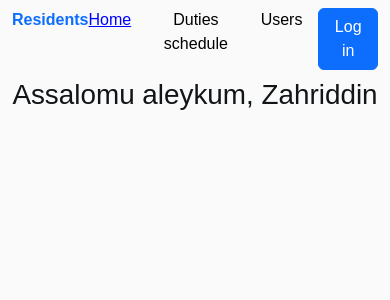
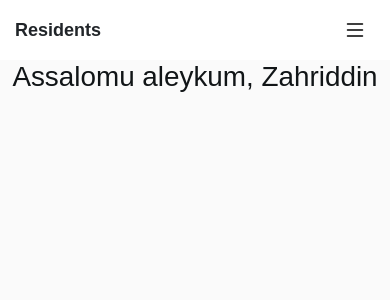
Before and after one commit to zahriddinus/control-your-flat, a React (Create React App) app: page / in a window 390 px wide. Shown: the top 300 px of the page. Built offline with nearby package versions, Linux system fonts and the light colour scheme.

Commit message:
I added some functionalities and changes for using!

```diff
--- a/src/components/Header/Header.jsx
+++ b/src/components/Header/Header.jsx
@@ -1,14 +1,25 @@
 import "./header.scss";
-import { useState } from "react";
+import { useEffect, useRef, useState } from "react";
 import { Link, NavLink, useNavigate } from "react-router-dom";
 import { supabase } from "../../lib/supabese";
 
 export const Header = () => {
   const navigate = useNavigate();
+
   const [message, setMessage] = useState("");
   const [email, setEmail] = useState("");
   const [password, setPassword] = useState("");
   const [isAdmin, setIsAdmin] = useState(window.localStorage.getItem("isAdmin") === "true");
+
+  const navRef = useRef(null);
+  const hamburgerRef = useRef(null);
+
+  const [showNotification, setShowNotification] = useState(false);
+  const [isMenuOpen, setIsMenuOpen] = useState(false);
+
+  const closeMenu = () => {
+    setIsMenuOpen(false);
+  };
 
   const handleLogin = async () => {
     const { data, error } = await supabase.auth.signInWithPassword({
@@ -28,6 +39,7 @@ export const Header = () => {
       .select("role")
       .eq("user_id", data.user.id)
       .single();
+
     console.log(profileError);
 
     if (profileError) {
@@ -55,10 +67,9 @@ export const Header = () => {
 
     setMessage("Authenticationdan muvaffaqiyatli otdingiz");
     handleDarkMode();
+
     console.log("Login successful:", data.user);
   };
-
-  const [showNotification, setShowNotification] = useState(false);
 
   function handleDarkMode() {
     setShowNotification(true);
@@ -68,8 +79,28 @@ export const Header = () => {
     }, 3000);
   }
 
+  useEffect(() => {
+    const handleClickOutside = (event) => {
+      if (!isMenuOpen) return;
+
+      const clickedInsideNav = navRef.current?.contains(event.target);
+      const clickedHamburger = hamburgerRef.current?.contains(event.target);
+
+      if (!clickedInsideNav && !clickedHamburger) {
+        setIsMenuOpen(false);
+      }
+    };
+
+    document.addEventListener("mousedown", handleClickOutside);
+
+    return () => {
+      document.removeEventListener("mousedown", handleClickOutside);
+    };
+  }, [isMenuOpen]);
+
   return (
-    <header>
+    <>
+      <header className="header">
         {showNotification && message && (
           <div
             className="position-absolute top-0 start-50 translate-middle-x p-3"
@@ -86,50 +117,103 @@ export const Header = () => {
           </div>
         )}
 
-      <div className="container py-2 d-flex justify-content-between">
-        <div>
-          <Link className="text-decoration-none fw-semibold" to="/">
+        <div className="container py-2 header__container">
+          {/* Logo */}
+          <div className="header__logo">
+            <Link className="text-decoration-none fw-semibold" to="/" onClick={closeMenu}>
               Residents
             </Link>
           </div>
 
-        <nav>
-          <ul className="m-0 p-0 list-unstyled d-flex ">
+          {/* Hamburger */}
+          <button
+            ref={hamburgerRef}
+            className={`header__hamburger ${isMenuOpen ? "open" : ""} rounded-circle`}
+            type="button"
+            onClick={() => setIsMenuOpen((prev) => !prev)}
+            aria-label={isMenuOpen ? "Close navigation" : "Open navigation"}
+          >
+            {isMenuOpen ? (
+              <svg
+                className="header__close"
+                xmlns="http://www.w3.org/2000/svg"
+                width="24"
+                height="24"
+                fill="currentColor"
+                class="bi bi-x-lg"
+                viewBox="0 0 16 16"
+              >
+                <path d="M2.146 2.854a.5.5 0 1 1 .708-.708L8 7.293l5.146-5.147a.5.5 0 0 1 .708.708L8.707 8l5.147 5.146a.5.5 0 0 1-.708.708L8 8.707l-5.146 5.147a.5.5 0 0 1-.708-.708L7.293 8z" />
+              </svg>
+            ) : (
+              <svg
+                xmlns="http://www.w3.org/2000/svg"
+                width="24"
+                height="24"
+                fill="currentColor"
+                class="bi bi-list"
+                viewBox="0 0 16 16"
+              >
+                <path
+                  fill-rule="evenodd"
+                  d="M2.5 12a.5.5 0 0 1 .5-.5h10a.5.5 0 0 1 0 1H3a.5.5 0 0 1-.5-.5m0-4a.5.5 0 0 1 .5-.5h10a.5.5 0 0 1 0 1H3a.5.5 0 0 1-.5-.5m0-4a.5.5 0 0 1 .5-.5h10a.5.5 0 0 1 0 1H3a.5.5 0 0 1-.5-.5"
+                />
+              </svg>
+            )}
+          </button>
+
+          {/* Navigation */}
+          <nav className={`header__nav ${isMenuOpen ? "show" : ""}`} ref={navRef}>
+            <ul className="m-0 p-0 list-unstyled header__nav-list w-100">
               {isAdmin && (
-              <li className="header__nav-item me-3">
+                <li className="header__nav-item">
                   <NavLink
                     to="/control-users"
                     className={({ isActive }) => (isActive ? "active-link" : "")}
+                    onClick={closeMenu}
                   >
                     Control Users
                   </NavLink>
                 </li>
               )}
 
-            <li className="header__nav-item me-3">
-              <NavLink to="/" className={({ isActive }) => (isActive ? "active-link" : "")}>
+              <li className="header__nav-item">
+                <NavLink
+                  to="/"
+                  className={({ isActive }) => (isActive ? "active-link" : "")}
+                  onClick={closeMenu}
+                >
                   Home
                 </NavLink>
               </li>
-            <li className="header__nav-item me-3">
+
+              <li className="header__nav-item">
                 <NavLink
                   to="/duties-schedule"
                   className={({ isActive }) => (isActive ? "active-link" : "")}
+                  onClick={closeMenu}
                 >
                   Duties schedule
                 </NavLink>
               </li>
-            <li className="header__nav-item me-3">
-              <NavLink to="/users" className={({ isActive }) => (isActive ? "active-link" : "")}>
+
+              <li className="header__nav-item">
+                <NavLink
+                  to="/users"
+                  className={({ isActive }) => (isActive ? "active-link" : "")}
+                  onClick={closeMenu}
+                >
                   Users
                 </NavLink>
               </li>
-            <li className="header__nav-item ">
+
+              <li className="header__nav-item">
                 <button
                   type="button"
                   className="btn btn-primary"
                   data-bs-toggle="modal"
                   data-bs-target="#exampleModal"
+                  onClick={closeMenu}
                 >
                   Log in
                 </button>
@@ -137,6 +221,7 @@ export const Header = () => {
             </ul>
           </nav>
         </div>
+      </header>
 
       {/* Modal */}
       <div
@@ -152,6 +237,7 @@ export const Header = () => {
               <h1 className="modal-title fs-5" id="exampleModalLabel">
                 Authentication
               </h1>
+
               <button
                 type="button"
                 className="btn-close"
@@ -165,6 +251,7 @@ export const Header = () => {
                 <label htmlFor="exampleFormControlInput1" className="form-label">
                   Email address
                 </label>
+
                 <input
                   type="email"
                   name="email"
@@ -176,20 +263,22 @@ export const Header = () => {
                   onChange={(evt) => setEmail(evt.target.value)}
                 />
               </div>
+
               <div>
                 <label htmlFor="inputPassword5" className="form-label">
                   Password
                 </label>
+
                 <input
                   type="password"
                   name="password"
                   autoComplete="current-password"
                   id="inputPassword5"
                   className="form-control"
-                  aria-describedby="passwordHelpBlock"
                   value={password}
                   onChange={(evt) => setPassword(evt.target.value)}
                 />
+
                 <div id="passwordHelpBlock" className="form-text">
                   Your password must be 8-20 characters long, contain letters and numbers, and must
                   not contain spaces, special characters, or emoji.
@@ -201,6 +290,7 @@ export const Header = () => {
               <button type="button" className="btn btn-secondary" data-bs-dismiss="modal">
                 Close
               </button>
+
               <button
                 type="button"
                 className="btn btn-primary"
@@ -213,6 +303,6 @@ export const Header = () => {
           </div>
         </div>
       </div>
-    </header>
+    </>
   );
 };
--- a/src/components/Header/header.scss
+++ b/src/components/Header/header.scss
@@ -1,9 +1,197 @@
-.header__nav-item a {
-  text-decoration: none;
-  color: black;
+.header {
+  width: 100%;
+  background-color: #fff;
+  position: sticky;
+  top: 0;
+  z-index: 1050;
+
+  &__container {
+    min-height: 60px;
+    display: flex;
+    align-items: center;
+    justify-content: space-between;
+    position: relative;
+  }
+
+  &__logo {
+    flex-shrink: 0;
+
+    a {
+      color: #212529;
+      font-size: 20px;
+    }
+  }
+
+  &__nav {
+    display: flex;
+    align-items: center;
+  }
+
+  &__nav-list {
+    display: flex;
+    align-items: center;
+    gap: 20px;
+  }
+
+  &__nav-item {
+    white-space: nowrap;
+
+    a {
+      color: #212529;
+      text-decoration: none;
+      transition: 0.2s;
+
+      &:hover {
+        color: #0d6efd;
+      }
+    }
+  }
+
+  .active-link {
+    color: #0d6efd !important;
+    font-weight: 600;
+  }
+
+  // Hamburger
+  &__hamburger {
+    display: none;
+    width: 40px;
+    height: 40px;
+    border: none;
+    background: transparent;
+    flex-direction: column;
+    justify-content: center;
+    gap: 5px;
+    cursor: pointer;
+
+    svg {
+      display: block;
+      width: 100%;
+      transition: 0.3s;
+    }
+  }
+
+  &__hamburger:hover {
+    background-color: rgba(0, 0, 0, 0.05);
+    transition: 0.3s ease;
+  }
 }
 
-.header__nav-item a.active-link {
-  text-decoration: underline;
-  color: blue;
+// =====================================
+// TABLET + MOBILE
+// =====================================
+
+@media (max-width: 768px) {
+  .header {
+    &__container {
+      min-height: 60px;
+    }
+
+    // Hamburger ko'rsatamiz
+    &__hamburger {
+      display: flex;
+      z-index: 1001;
+    }
+
+    // Navigation
+    &__nav {
+      min-width: 300px;
+      position: absolute;
+      top: 100%;
+      left: auto;
+      right: 0;
+      background-color: #fff;
+      padding: 0 20px;
+      max-height: 0;
+      overflow: hidden;
+      opacity: 0;
+      transition:
+        max-height 0.3s ease,
+        opacity 0.2s ease,
+        padding 0.3s ease;
+      z-index: 1000;
+      box-shadow: 0 5px 10px rgba(0, 0, 0, 0.08);
+
+      &.show {
+        margin-top: -1px;
+        max-height: 500px;
+        opacity: 1;
+        padding-top: 15px;
+        padding-bottom: 15px;
+      }
+    }
+
+    &__nav-list {
+      flex-direction: column;
+      align-items: stretch;
+      gap: 0;
+    }
+
+    &__nav-item {
+      width: 100%;
+      padding: 10px 0;
+      border-bottom: 1px solid #eee;
+
+      &:last-child {
+        border-bottom: none;
+      }
+
+      a {
+        display: block;
+        width: 100%;
+      }
+
+      .btn {
+        width: 100%;
+      }
+    }
+  }
 }
+
+// =====================================
+// SMALL MOBILE
+// =====================================
+
+@media (max-width: 480px) {
+  .header {
+    &__container {
+      padding-left: 15px !important;
+      padding-right: 15px !important;
+    }
+
+    &__logo {
+      a {
+        font-size: 18px;
+      }
+    }
+
+    &__nav {
+      padding-left: 15px;
+      padding-right: 15px;
+    }
+  }
+}
+
+// =====================================
+// VERY SMALL - 320px
+// =====================================
+
+@media (max-width: 350px) {
+  .header {
+    &__container {
+      padding-left: 10px !important;
+      padding-right: 10px !important;
+    }
+
+    &__logo {
+      a {
+        font-size: 17px;
+      }
+    }
+
+    &__hamburger {
+      width: 36px;
+      height: 36px;
+    }
+  }
+}
```
Also changed, not shown: src/pages/Users/Users.jsx (+4 -4 lines). Lines whose indentation alone changed are shown as unchanged.
